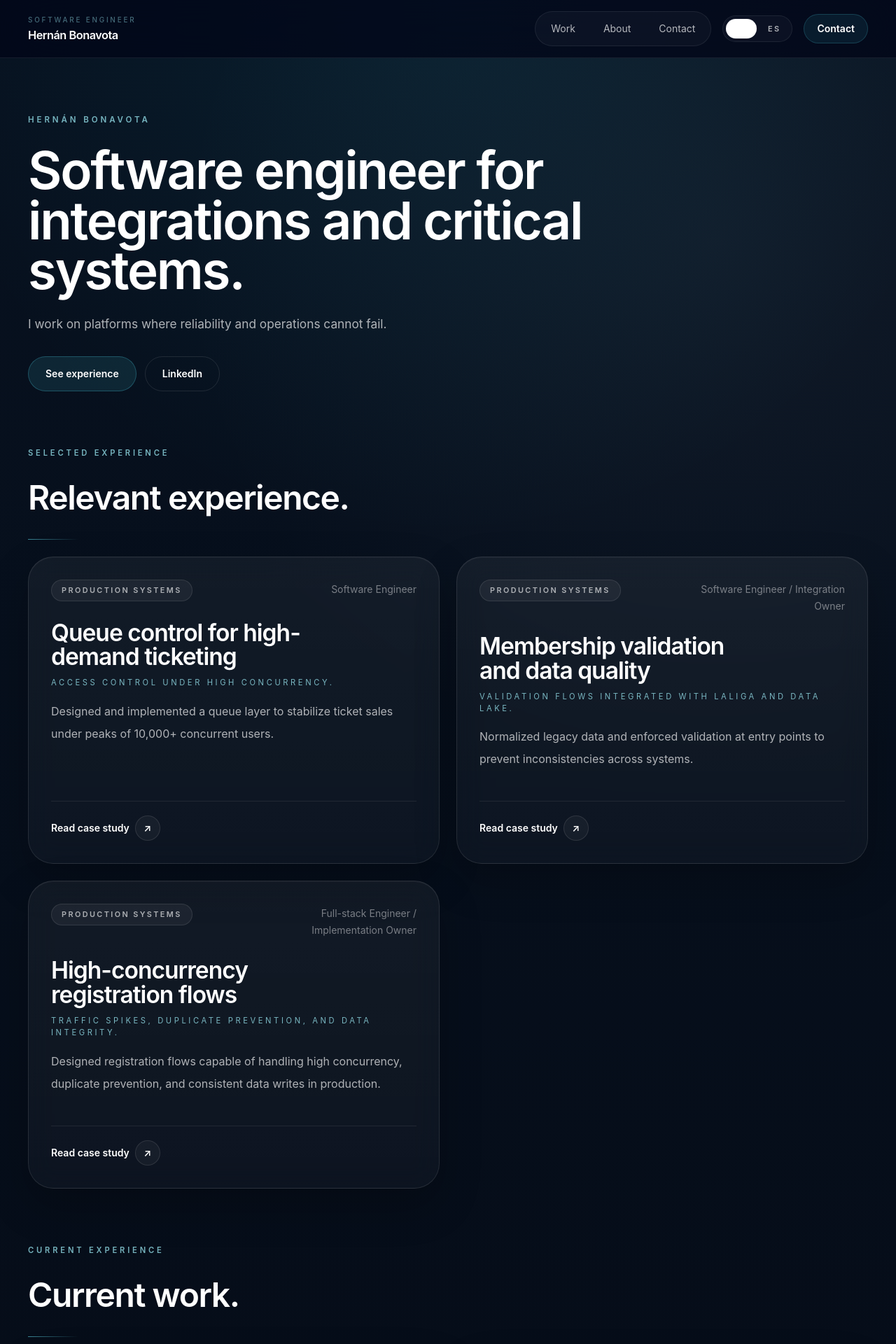
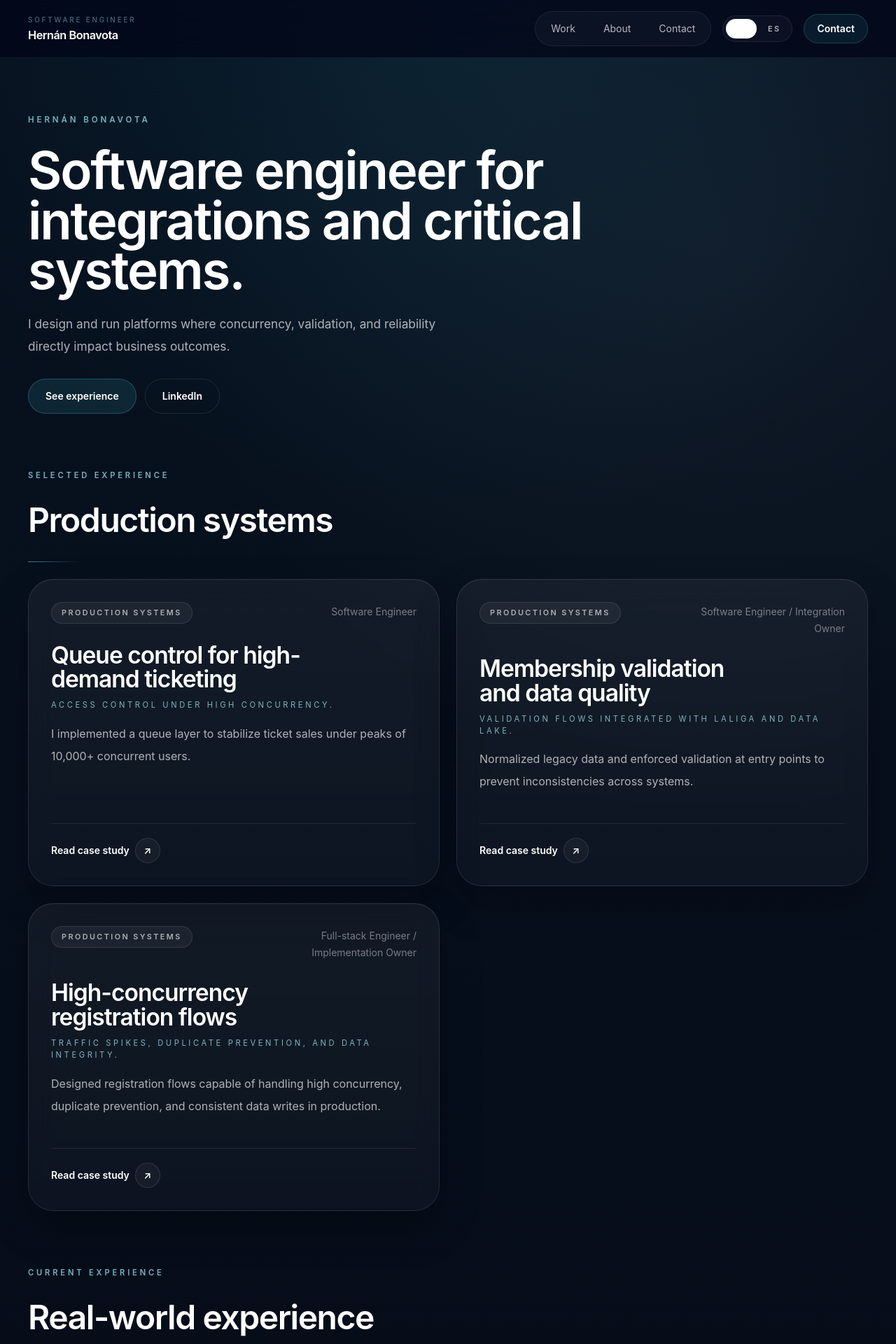
Before and after one commit to hbonavota/Portfolio, a Next.js app in the folder portfolio-v2/: page / in a window 1280 px wide. Shown: the top 1920 px of the page at 70% size. Built offline with nearby package versions, Linux system fonts and the light colour scheme.

Commit message:
feat(content): refine portfolio copy and add favicon

```diff
--- a/portfolio-v2/src/content/site.ts
+++ b/portfolio-v2/src/content/site.ts
@@ -29,8 +29,8 @@ export type CaseStudy = {
 export const siteConfig = {
   name: "Hernán Bonavota",
   description: {
-    en: "Software engineer for integrations and critical systems.",
-    es: "Ingeniero de software para integraciones y sistemas críticos."
+    en: "Software engineer focused on critical systems and integrations.",
+    es: "Ingeniero de software en sistemas críticos e integraciones."
   },
   domain: "https://hbonavota.com",
   portfolioDomains: ["https://hbonavota.com/", "https://hbonavota.es/"],
@@ -71,25 +71,25 @@ export const homeContent = {
       eyebrow: "Hernán Bonavota",
       title: "Software engineer for integrations and critical systems.",
       description:
-        "I work on platforms where reliability and operations cannot fail.",
+        "I design and run platforms where concurrency, validation, and reliability directly impact business outcomes.",
       primaryCta: { label: "See experience", href: "/work" },
       secondaryCta: { label: "LinkedIn", href: siteConfig.approvedLinks.linkedin }
     },
     selectedWork: {
       eyebrow: "Selected experience",
-      title: "Relevant experience.",
+      title: "Production systems",
       description:
         "Integrations, validation, and operational control in production environments."
     },
     capabilities: {
-      eyebrow: "What I cover",
+      eyebrow: "What I solve",
       title: "Technical scope.",
       description:
         "Integrations, validation, WordPress, AWS, and end-to-end delivery in production."
     },
     experience: {
       eyebrow: "Current experience",
-      title: "Current work.",
+      title: "Real-world experience",
       description:
         "Ticketing, membership validation, and AWS-backed integrations in production."
     },
@@ -117,25 +117,25 @@ export const homeContent = {
       eyebrow: "Hernán Bonavota",
       title: "Ingeniero de software para integraciones y sistemas críticos.",
       description:
-        "Trabajo en plataformas donde la fiabilidad y la operación no admiten errores.",
+        "Diseño y opero plataformas donde la concurrencia, la validación y la fiabilidad impactan directamente en el negocio.",
       primaryCta: { label: "Ver experiencia", href: "/es/trabajo" },
       secondaryCta: { label: "LinkedIn", href: siteConfig.approvedLinks.linkedin }
     },
     selectedWork: {
       eyebrow: "Experiencia destacada",
-      title: "Experiencia relevante.",
+      title: "Sistemas en producción",
       description:
         "Integraciones, validación y control operativo en entornos de producción."
     },
     capabilities: {
-      eyebrow: "Qué cubro",
+      eyebrow: "Qué resuelvo",
       title: "Alcance técnico.",
       description:
         "Integraciones, validación, WordPress, AWS y entrega de punta a punta en producción."
     },
     experience: {
       eyebrow: "Experiencia actual",
-      title: "Trabajo actual.",
+      title: "Experiencia real",
       description:
         "Ticketing, validación de socios e integraciones sobre AWS en producción."
     },
@@ -407,8 +407,8 @@ export const caseStudies: CaseStudy[] = [
       es: "Control de acceso bajo alta concurrencia."
     },
     summary: {
-      en: "Designed and implemented a queue layer to stabilize ticket sales under peaks of 10,000+ concurrent users.",
-      es: "Diseño e implementación de una capa de cola para estabilizar la venta en picos de más de 10.000 usuarios concurrentes."
+      en: "I implemented a queue layer to stabilize ticket sales under peaks of 10,000+ concurrent users.",
+      es: "Implemente una capa para estabilizar la venta en picos de más de 10.000 usuarios concurrentes."
     },
     role: {
       en: "Software Engineer",
```
